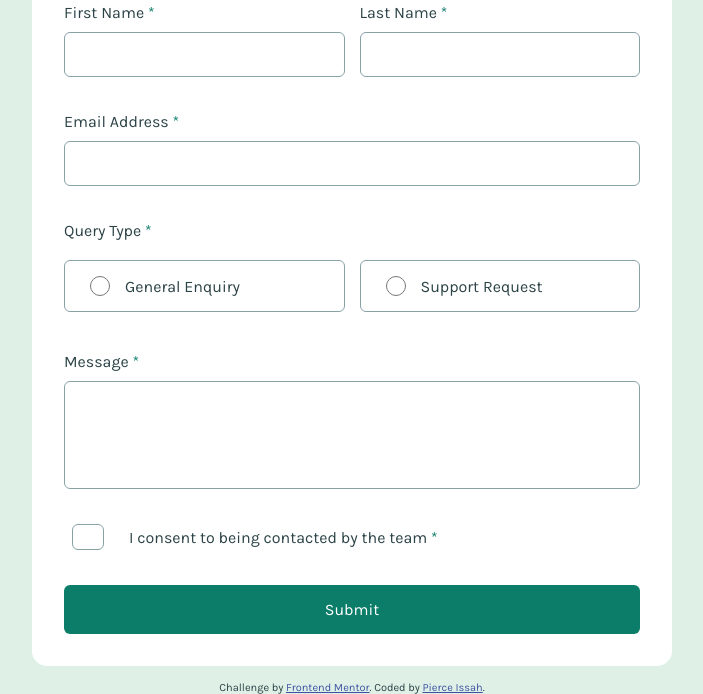
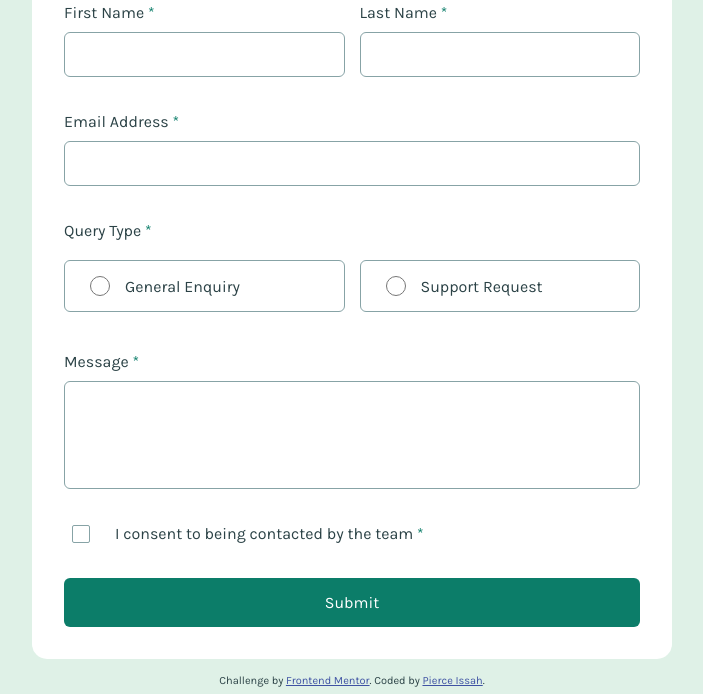
Before and after one commit to PJIceskull/contact-form-main, a website: page index.html in a window 1280 px wide. Shown: the part 116-810 px from the top of the page, without its empty margins (288-991 px from the left). Drawn offline with Linux system fonts and the light colour scheme.

Commit message:
remove padding & decrease bored radius on check input

```diff
--- a/scss/form.scss
+++ b/scss/form.scss
@@ -135,11 +135,14 @@ legend {
     width: 18px;
     height: 18px;
     appearance: none;
+    padding: 0;
+    border-radius: 2px;
     &:checked {
       background-image: url("../assets/images/icon-checkbox-check.svg");
       background-repeat: no-repeat;
       background-size: cover;
       background-position: center;
+      border: none;
     }
   }
 }
```
Also changed, not shown: css/styles.css.
